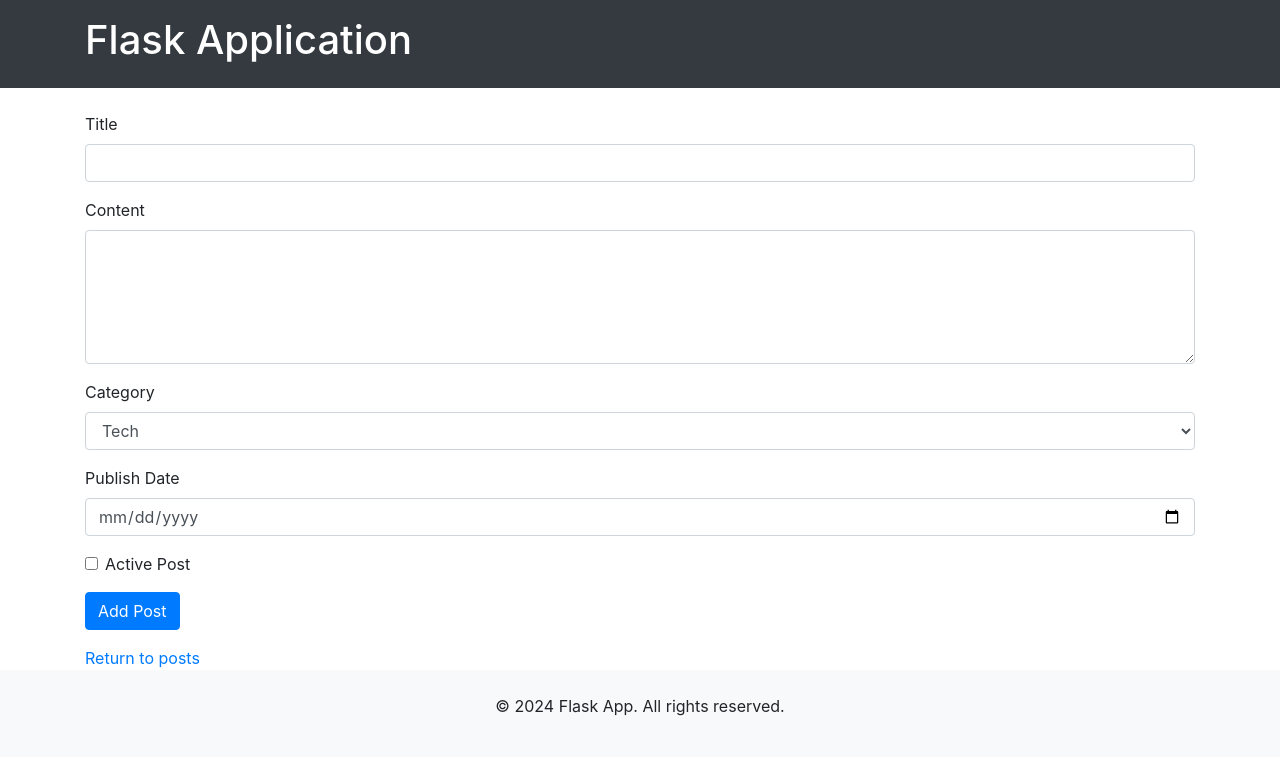
After one commit to Yanohi7/flask-app-lab, a Flask app: page /post/add_post in a window 1280 px wide. The commit adds this page. Shown: the top 757 px of the page. Run offline with Flask 3, Linux system fonts and the light colour scheme; some libraries are stand-ins or nearby versions.

Commit message:
adding posts functionality was improved, posts are also stored in json file now

```diff
--- a/app/__init__.py
+++ b/app/__init__.py
@@ -1,8 +1,8 @@
 from flask import Flask
-
-
+import secrets
 app = Flask(__name__)
 app.config.from_pyfile("../config.py")
+app.config['SECRET_KEY'] = secrets.token_urlsafe(30)
 
 from . import views
 
--- /dev/null
+++ b/app/posts/forms.py
@@ -0,0 +1,14 @@
+from flask_wtf import FlaskForm
+from wtforms import StringField, TextAreaField, SubmitField, BooleanField, DateField, SelectField
+from wtforms.validators import DataRequired, Length
+
+CATEGORIES = [('tech', 'Tech'), ('science', 'Science'), ('lifestyle', 'Lifestyle')]
+
+
+class PostForm(FlaskForm):
+    title = StringField("Title", validators=[DataRequired(), Length(min=2)])
+    content = TextAreaField("Content", render_kw={"rows": 5, "cols": 40}, validators=[DataRequired()])
+    is_active = BooleanField("Active Post")
+    publish_date = DateField("Publish Date", format="%Y-%m-%d", validators=[DataRequired()])
+    category = SelectField("Category", choices=CATEGORIES, validators=[DataRequired()])
+    submit = SubmitField("Add Post")
--- /dev/null
+++ b/app/posts/templates/posts/add_post.html
@@ -0,0 +1,27 @@
+{% extends 'base.html' %}
+
+{% block title %} Add POST {% endblock %}
+
+{% block content %}
+   <br>
+   <form action="" method="post" novalidate>
+       {{ form.hidden_tag() }}
+
+       {% from 'form_macros.html' import render_field %}
+       {{ render_field(form.title) }}
+       {{ render_field(form.content) }}
+       {{ render_field(form.category) }}
+       {{ render_field(form.publish_date) }}
+
+       <div class="form-group form-check">
+           {{ form.is_active(class="form-check-input") }}
+           {{ form.is_active.label(class="form-check-label") }}
+       </div>
+
+       <div class="form-group">
+           {{ form.submit(class="btn btn-primary") }}
+       </div>
+   </form>
+
+   <a href="{{ url_for("posts.get_posts") }}">Return to posts</a>
+{% endblock %}
--- a/app/posts/templates/posts/posts.html
+++ b/app/posts/templates/posts/posts.html
@@ -9,7 +9,7 @@
 <ul>
     {% for post in posts%}
         <li> {{post["id"]}} -
-            <a href="post/{{post['id']}}">{{post["title"]}}</a>
+            <a href="{{post['id']}}">{{post["title"]}}</a>
         </li>
     {% endfor %}
 </ul>
--- a/app/posts/views.py
+++ b/app/posts/views.py
@@ -1,11 +1,46 @@
+import json
 from . import post_bp
-from flask import render_template, abort
+from flask import render_template, abort, flash, redirect, url_for
+from .forms import PostForm
 
-posts = [
-    {"id": 1, 'title': 'My First Post', 'content': 'This is the content of my first post.', 'author': 'John Doe'},
-    {"id": 2, 'title': 'Another Day', 'content': 'Today I learned about Flask macros.', 'author': 'Jane Smith'},
-    {"id": 3, 'title': 'Flask and Jinja2', 'content': 'Jinja2 is powerful for templating.', 'author': 'Mike Lee'}
-]
+JSON_FILE = 'data/posts.json'
+
+def load_posts():
+    try:
+        with open(JSON_FILE, 'r') as f:
+            return json.load(f)
+    except (FileNotFoundError, json.JSONDecodeError):
+        return []
+
+def save_posts(posts):
+    with open(JSON_FILE, 'w') as f:
+        json.dump(posts, f, indent=4)
+
+posts = load_posts()
+
+@post_bp.route('/add_post', methods=['GET', 'POST'])
+def add_post():
+    form = PostForm()
+    if form.validate_on_submit():
+        title = form.title.data
+        content = form.content.data
+
+        new_post = {
+            "id": len(posts) + 1,
+            "title": title,
+            "content": content,
+            "category": form.category.data,
+            "is_active": True,
+            "publication_date": "2024-11-05"
+        }
+
+        posts.append(new_post)
+        save_posts(posts)
+
+        flash(f'Post "{title}" added successfully!', 'success')
+        return redirect(url_for('.get_posts'))
+
+    return render_template("add_post.html", form=form)
 
 @post_bp.route('/')
 def get_posts():
@@ -13,7 +48,7 @@ def get_posts():
 
 @post_bp.route('/<int:id>')
 def detail_post(id):
-    if id > 3:
+    post = next((p for p in posts if p["id"] == id), None)
+    if not post:
         abort(404)
-    post = posts[id-1]
     return render_template("detail_post.html", post=post)
--- a/app/templates/base.html
+++ b/app/templates/base.html
@@ -1,10 +1,11 @@
 <!DOCTYPE html>
-<html lang="uk">
+<html lang="en">
 <head>
     <meta charset="UTF-8">
-    <meta name="viewport" content="width=device-width, initial-scale=1.0">
-    <title>{% block title %}Мій сайт{% endblock %}</title>
+    <meta name="viewport" content="width=device-width, initial-scale=1, shrink-to-fit=no">
+    <title>{% block title %} {% endblock %} - FlaskApp </title>
     <link rel="stylesheet" href="https://stackpath.bootstrapcdn.com/bootstrap/4.5.2/css/bootstrap.min.css">
+    <link rel="stylesheet" href="{{ url_for('static', filename='css/style.css') }}">
 </head>
 <body>
     <header class="bg-dark text-white p-3">
@@ -13,22 +14,13 @@
         </div>
     </header>
 
-<nav class="navbar navbar-expand-lg navbar-light bg-light">
-    <a class="navbar-brand" href="{{ url_for('home') }}">Головна</a>
-    <ul class="navbar-nav ml-auto">
-        <li class="nav-item"><a class="nav-link" href="{{ url_for('user_name.get_profile') }}">Профіль</a></li>
-        <li class="nav-item"><a class="nav-link" href="{{ url_for('user_name.login') }}">Вхід</a></li>
-        <li class="nav-item"><a class="nav-link" href="{{ url_for('user_name.logout') }}">Вийти</a></li>
-    </ul>
-</nav>
-
-<div class="container mt-4">
-    {% with messages = get_flashed_messages(with_categories=true) %}
-        {% if messages %}
-            {% for category, message in messages %}
-                <div class="alert alert-{{ category }} alert-dismissible fade show" role="alert">
-                    {{ message }}
-                    <button type="button" class="close" data-dismiss="alert" aria-label="Close">
+    {% with msg = get_flashed_messages(with_categories=True) %}
+    <!-- Categories: success (green), info (blue), warning (yellow), danger (red) -->
+    {% if msg %}
+        {% for category, message in msg %}
+            <div class="alert alert-{{ category }} alert-dismissible" role="alert">
+                <strong>{{ message }}</strong>
+                <button type="button" class="btn-close" data-dismiss="alert" aria-label="Close">
                     <span aria-hidden="true">&times;</span>
                 </button>
             </div>
@@ -36,9 +28,14 @@
       {% endif %}
     {% endwith %}
 
-    {% block content %}{% endblock %}
+    <div class="container">
+        {% block content %}
+
+        {% endblock %}
     </div>
-
+    <footer class="bg-light text-center py-4">
+        <p>&copy; 2024 Flask App. All rights reserved.</p>
+    </footer>
     <script src="https://code.jquery.com/jquery-3.5.1.slim.min.js"></script>
     <script src="https://cdn.jsdelivr.net/npm/bootstrap@4.5.2/dist/js/bootstrap.bundle.min.js"></script>
 </body>
--- /dev/null
+++ b/app/templates/form_macros.html
@@ -0,0 +1,12 @@
+{% macro render_field(field) %}
+    <div class="form-group">
+        {{ field.label(class="form-label") }}
+        {{ field(class="form-control") }}
+        {% if field.errors %}
+            <div class="text-danger">
+            {% for error in field.errors %}
+            <small>{{ error }}</small><br>
+            {% endfor %}
+        {% endif %}
+    </div>
+{% endmacro %}
--- a/requirements.txt
+++ b/requirements.txt
@@ -2,7 +2,10 @@ blinker==1.8.2
 click==8.1.7
 colorama==0.4.6
 Flask==3.0.3
+Flask-WTF==1.2.2
 itsdangerous==2.2.0
 Jinja2==3.1.4
 MarkupSafe==3.0.1
+python-dotenv==1.0.1
 Werkzeug==3.0.4
+WTForms==3.2.1
```
Also changed, not shown: app/templates/hi.html (+4 -6 lines), app/users/templates/users/login.html (+7 -15 lines), app/users/templates/users/profile.html (added, +11 -0 lines), app/users/views.py (+36 -81 lines), app/users/__init__.py (line endings or trailing spaces). Lines whose indentation alone changed are shown as unchanged.
